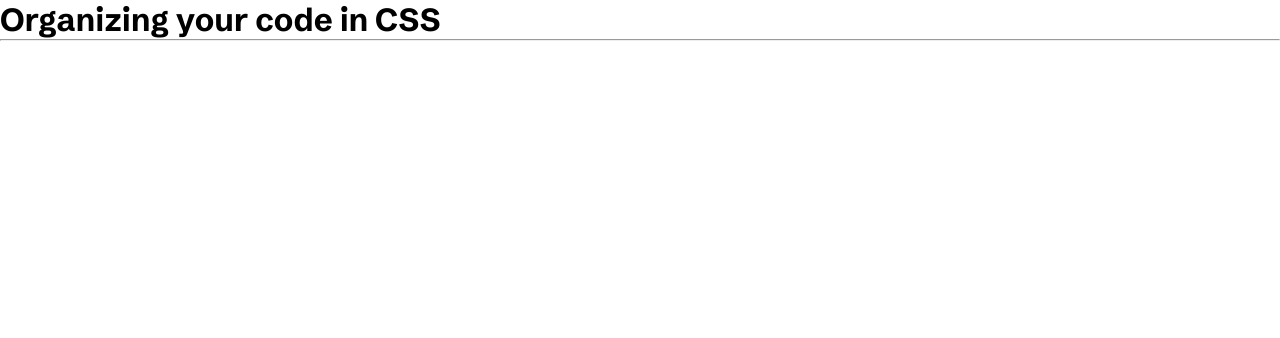
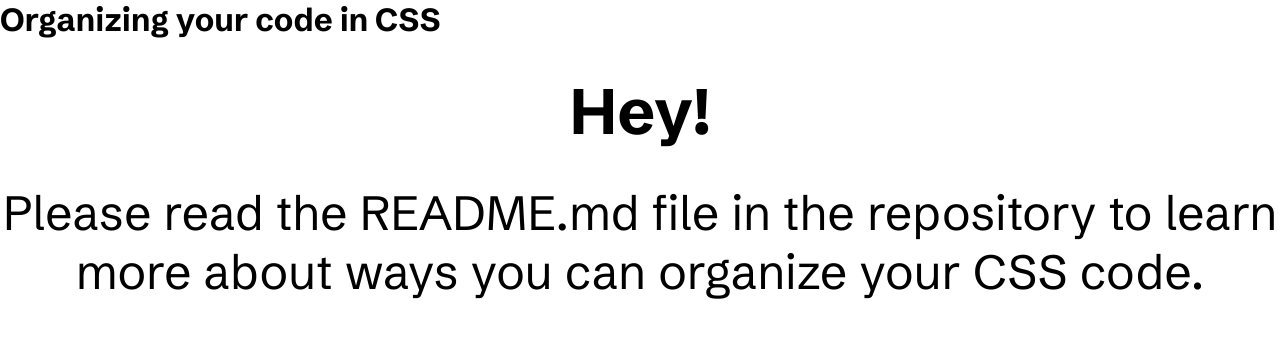
Before and after one commit to adrianhelllo/css_organization, a plain HTML site: page index.html in a window 1280 px wide. Drawn offline with Linux system fonts and the light colour scheme.

Commit message:
finished writing markdown file, made a little heads-up in html, and styling for that in the css file.

```diff
--- a/index.html
+++ b/index.html
@@ -8,6 +8,7 @@
 </head>
 <body>
     <h1>Organizing your code in CSS</h1>
-    <hr>
+    <h2>Hey!</h2>
+    <p>Please read the README.md file in the repository to learn more about ways you can organize your CSS code.</p>
 </body>
 </html>
--- a/style.css
+++ b/style.css
@@ -9,3 +9,14 @@
 body {
     font-family: 'Schibsted Grotesk', sans-serif;
 }
+
+h2 {
+    font-size: 4rem;
+    text-align: center;
+    margin: 2rem;
+}
+
+p {
+    text-align: center;
+    font-size: 3rem;
+}
```
Also changed, not shown: 1 other file.
